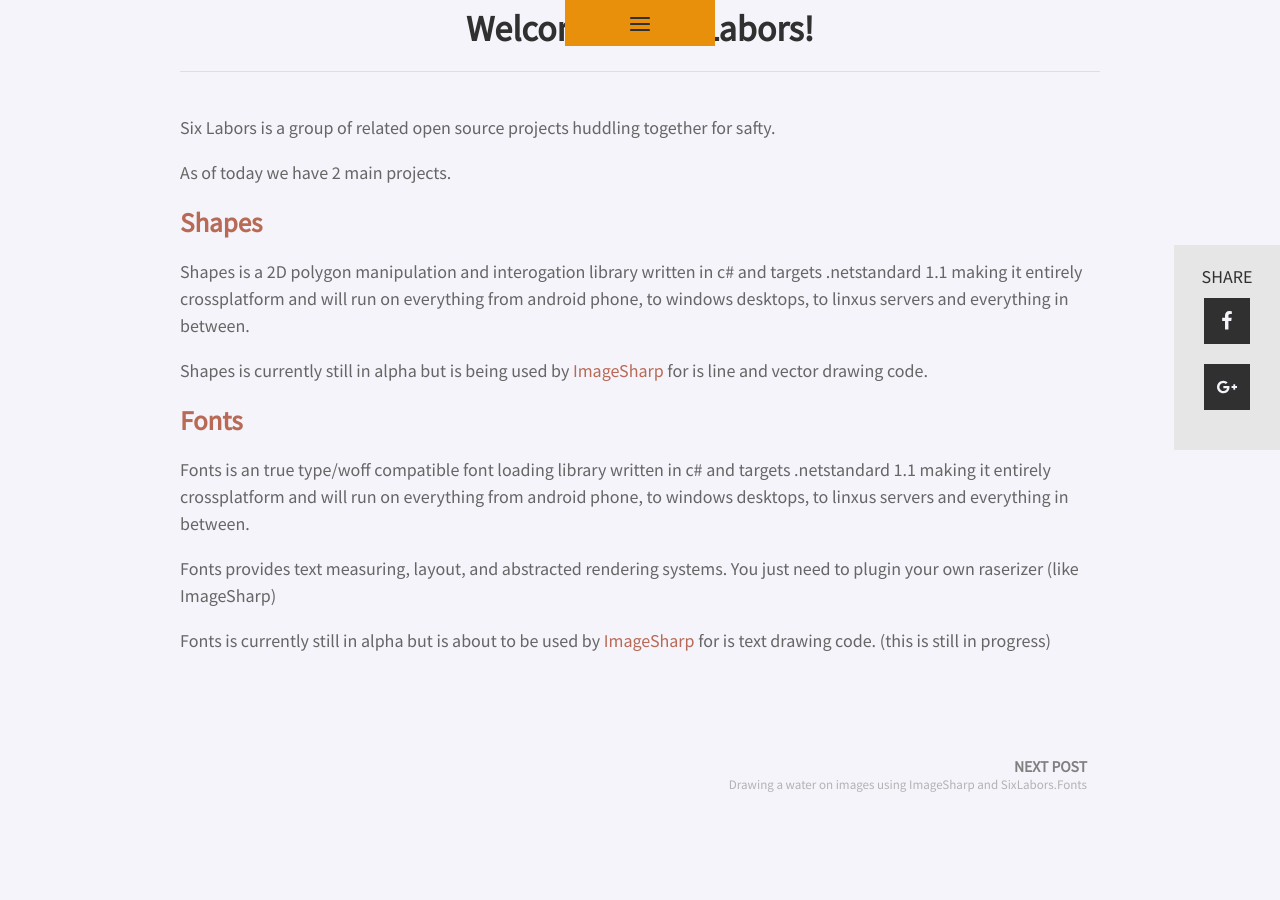
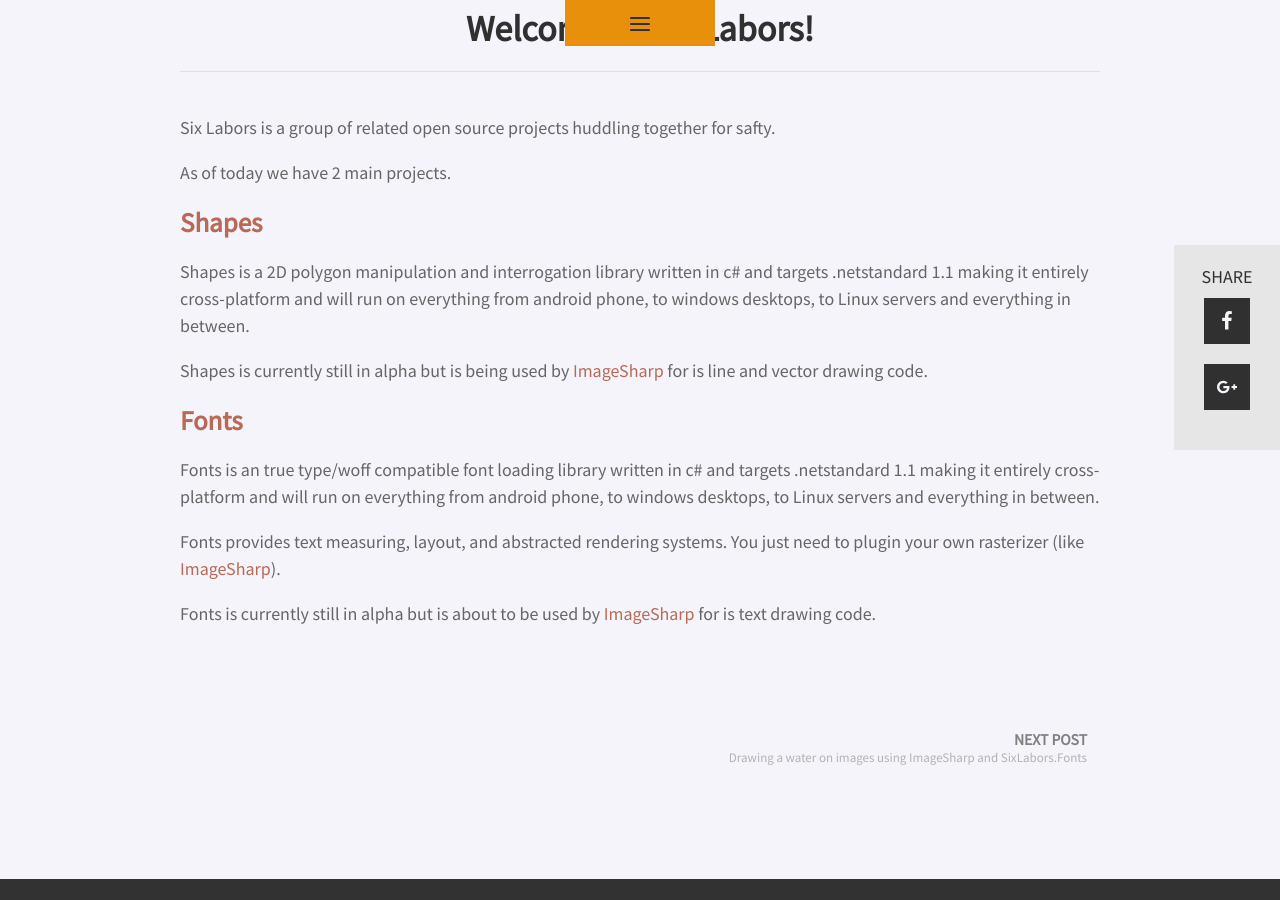
Before and after one commit to Unknown6656/Home, a Jekyll site: the page built from docs/_posts/2017-02-26-welcome.md, in a window 1280 px wide and 900 px high, scrolled down 416 px. Built offline with Jekyll 4.4.1, drawn with Linux system fonts in a browser that asks for light colours; nearby versions of some CDN libraries; comment, search, counter and statistics services are not loaded.

Commit message:
fixed typos

```diff
--- a/docs/_posts/2017-02-26-welcome.md
+++ b/docs/_posts/2017-02-26-welcome.md
@@ -14,18 +14,18 @@
 
 ## [Shapes](http://shapes.sixlabors.com/)
 
-Shapes is a 2D polygon manipulation and interogation library written in c# and targets .netstandard 1.1 making it entirely crossplatform and will run on everything from android phone, to windows desktops, to linxus servers and everything in between.
+Shapes is a 2D polygon manipulation and interrogation library written in c# and targets .netstandard 1.1 making it entirely cross-platform and will run on everything from android phone, to windows desktops, to Linux servers and everything in between.
 
 Shapes is currently still in alpha but is being used by [ImageSharp][imagesharp]  for is line and vector drawing code.
 
 
 ## [Fonts](http://fonts.sixlabors.com/)
 
-Fonts is an true type/woff compatible font loading library written in c# and targets .netstandard 1.1 making it entirely crossplatform and will run on everything from android phone, to windows desktops, to linxus servers and everything in between.
+Fonts is an true type/woff compatible font loading library written in c# and targets .netstandard 1.1 making it entirely cross-platform and will run on everything from android phone, to windows desktops, to Linux servers and everything in between.
 
-Fonts provides text measuring, layout, and abstracted rendering systems. You just need to plugin your own raserizer (like ImageSharp)
+Fonts provides text measuring, layout, and abstracted rendering systems. You just need to plugin your own rasterizer (like [ImageSharp][imagesharp]).
 
-Fonts is currently still in alpha but is about to be used by [ImageSharp][imagesharp] for is text drawing code. (this is still in progress)
+Fonts is currently still in alpha but is about to be used by [ImageSharp][imagesharp] for is text drawing code.
 
 
 [imagesharp]: https://github.com/jimBobSquarePants/ImageSharp "ImageSharp"
```
